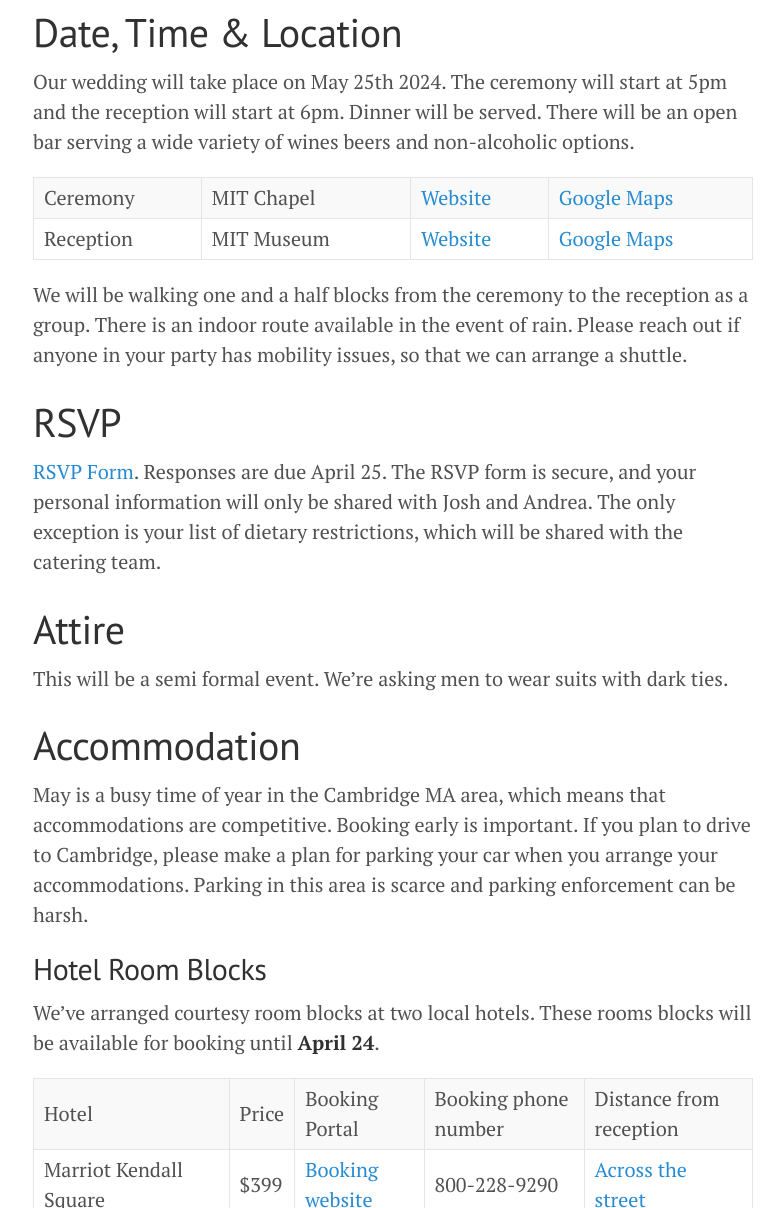
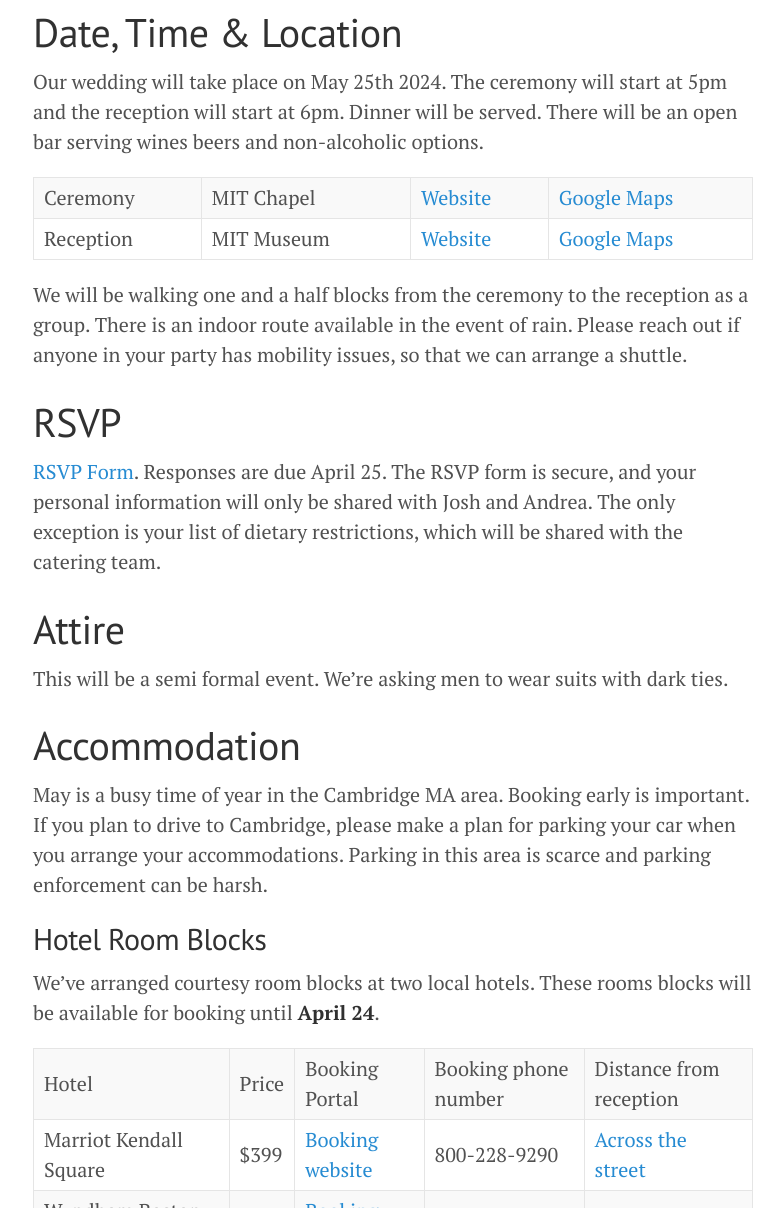
Before and after one commit to JoshBradshaw/andreajosh.github.io, a Jekyll site: the page built from _posts/2023-12-30-overview.md, in a window 1280 px wide and 1400 px high, scrolled down 300 px. Shown: the part 192-1400 px from the top of the window, without its empty margins (247-1031 px from the left). Built offline with Jekyll 4.4.1, drawn with Linux system fonts in a browser that asks for light colours; some of the changed text lies outside the part shown.

Commit message:
Update 2023-12-30-overview.md

```diff
--- a/_posts/2023-12-30-overview.md
+++ b/_posts/2023-12-30-overview.md
@@ -7,7 +7,7 @@ title: ''
 
 # Date, Time & Location
 
-Our wedding will take place on May 25th 2024. The ceremony will start at 5pm and the reception will start at 6pm. Dinner will be served. There will be an open bar serving a wide variety of wines beers and non-alcoholic options.
+Our wedding will take place on May 25th 2024. The ceremony will start at 5pm and the reception will start at 6pm. Dinner will be served. There will be an open bar serving wines beers and non-alcoholic options.
 
 Ceremony | MIT Chapel | [Website](https://studentlife.mit.edu/cac/event-services-spaces/event-spaces/mit-chapel) | [Google Maps](https://maps.app.goo.gl/xRdoz4kD7amgpMMJ8)
 Reception | MIT Museum | [Website](https://mitmuseum.mit.edu/) | [Google Maps](https://maps.app.goo.gl/asSMSx7WSqyuaUDC9)
@@ -24,7 +24,7 @@ This will be a semi formal event. We're asking men to wear suits with dark ties.
 
 # Accommodation
 
-May is a busy time of year in the Cambridge MA area, which means that accommodations are competitive. Booking early is important. If you plan to drive to Cambridge, please make a plan for parking your car when you arrange your accommodations. Parking in this area is scarce and parking enforcement can be harsh.
+May is a busy time of year in the Cambridge MA area. Booking early is important. If you plan to drive to Cambridge, please make a plan for parking your car when you arrange your accommodations. Parking in this area is scarce and parking enforcement can be harsh.
 
 ## Hotel Room Blocks
 
@@ -52,7 +52,7 @@ Some of our extended family will be staying in their camper vans at a [campgroun
 
 # Transportation
 
-For out of town guests, our wedding venue is approximately three miles from the Logan Airport. Public transportation from Logan Airport to Cambridge is free. The taxi/Uber/Lyft ride is typically $30-35.
+For out of town guests, our wedding venue is approximately three miles from the Logan Airport. Public transportation from Logan Airport to Cambridge is free. The taxi / Uber / Lyft ride is typically $30-35.
 
 On the day of the wedding we suggest that guests arrive on foot, by [Boston Public Transit (MBTA)](https://cdn.mbta.com/sites/default/files/2022-12/2022-12-12-subway-map-v37f.pdf), or by Taxi/Uber. The reception venue is located directly on top of the [Kendall Square MBTA stop](https://www.mbta.com/stops/place-knncl).
 
@@ -72,9 +72,9 @@ We will arrange a casual meet and greet for our out of town guests on the evenin
 
 ## Recommendations
 
-[Riverbend Park](https://www.cambridgema.gov/streetsandtransportation/memorialdrive#:~:text=The%20Massachusetts%20Legislature%20passes%20a,end%20of%20April%20until%20mid) | Memorial drive will be closed on the day of our wedding. Walking down the river from MIT to Harvard Square is a beautiful way to spend the morning, with several cafe and snack options along the way.
+[Riverbend Park](https://www.cambridgema.gov/streetsandtransportation/memorialdrive#:~:text=The%20Massachusetts%20Legislature%20passes%20a,end%20of%20April%20until%20mid) | Memorial drive will be closed on the Sunday after our wedding. Walking down the river from MIT to Harvard Square is a beautiful way to spend the morning, with several cafe and snack options along the way.
 [Boston Common](https://www.boston.gov/parks/boston-common) | Easily reachable by public transit. Also walking distance from Newberry Street.
-[Newberry Street](https://www.boston-discovery-guide.com/newbury-street-shopping.html) | Boston's premiere shopping district. Home of [Trident bookseller's and cafe](https://www.tridentbookscafe.com/), which is Andrea and Josh's favourite brunch date spot. Sit by the windows on the second floor for optimal peoplewatching.
+[Newbury Street](https://www.boston-discovery-guide.com/newbury-street-shopping.html) | Boston's premiere shopping district. Home of [Trident bookseller's and cafe](https://www.tridentbookscafe.com/), which is Andrea and Josh's favourite brunch date spot. Sit by the windows on the second floor for optimal peoplewatching.
 [Harvard Natural History Museum](https://hmnh.harvard.edu/) | See the glass flowers.
 [Harvard Arnold Arboretum](https://arboretum.harvard.edu/)       | One of Boston's premier parks.
 [Blue Owl](https://www.yelp.com/biz/blue-owl-cambridge) | A fun rooftop cocktail bar within walking distance of MIT.
```
